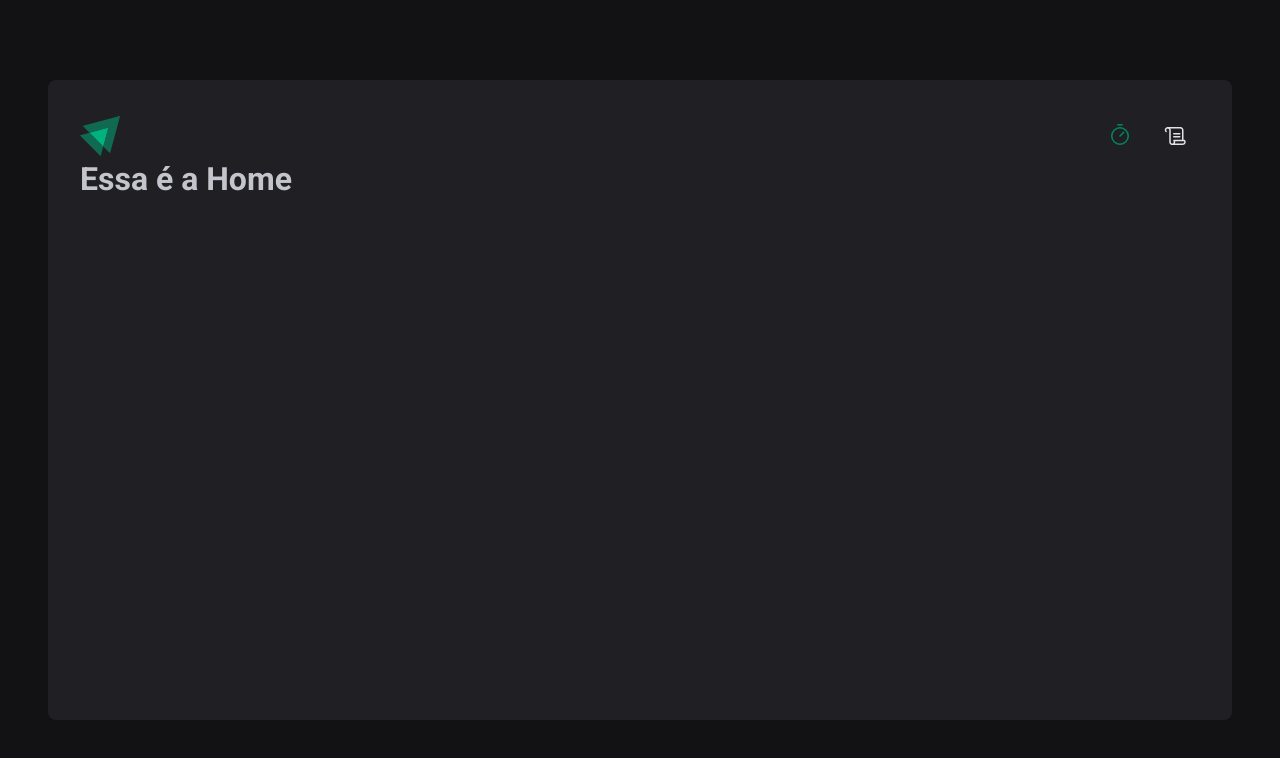
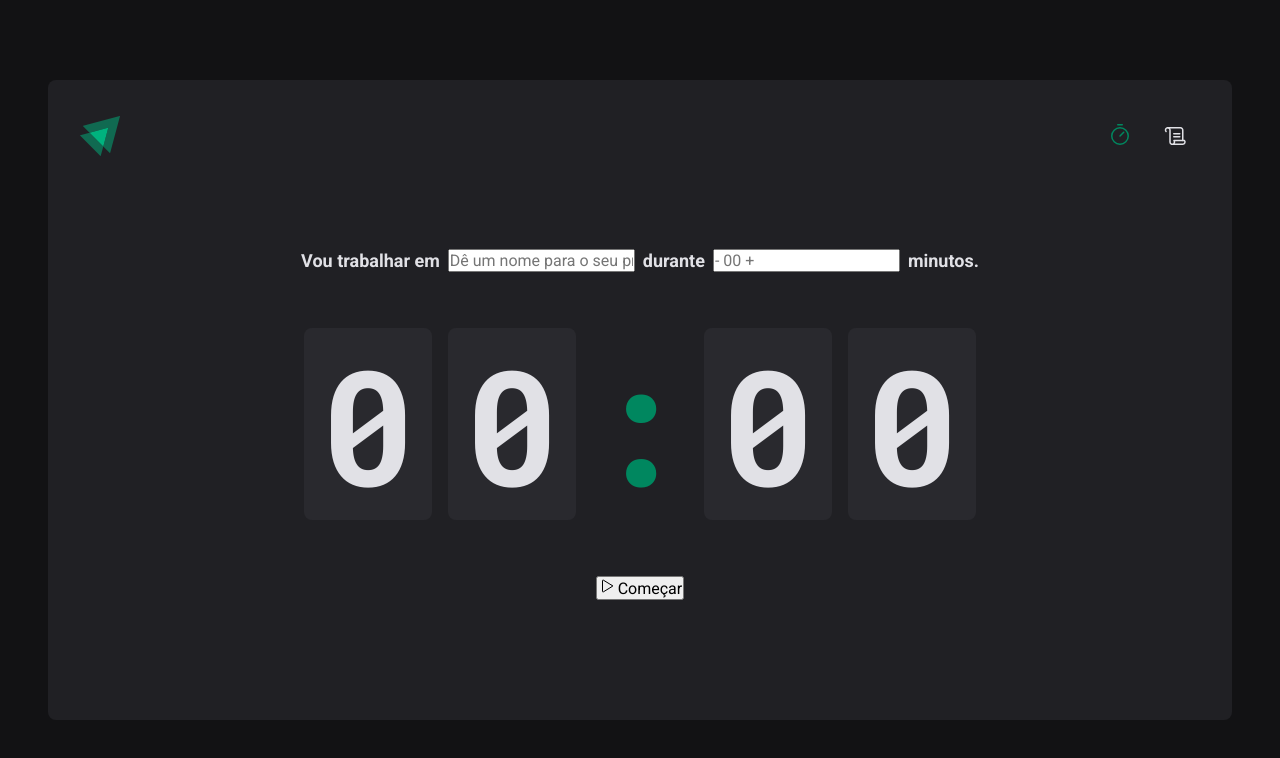
Before and after one commit to uitalorss/ignite-timer, a React (Vite) app: page / in a window 1280 px wide. Shown: the top 758 px of the page. Built offline with nearby package versions, Linux system fonts and the light colour scheme.

Commit message:
estilização do formulario e do contador da Home

```diff
--- a/index.html
+++ b/index.html
@@ -6,7 +6,7 @@
   <link rel="preconnect" href="https://fonts.googleapis.com">
   <link rel="preconnect" href="https://fonts.gstatic.com" crossorigin>
   <meta name="viewport" content="width=device-width, initial-scale=1.0" />
-  <link href="https://fonts.googleapis.com/css2?family=Roboto+Mono&family=Roboto:wght@400;700&display=swap" rel="stylesheet">
+  <link href="https://fonts.googleapis.com/css2?family=Roboto+Mono:wght@400;700&family=Roboto:wght@400;700&display=swap" rel="stylesheet">
   <title>Ignite Timer</title>
 </head>
 
--- a/src/Router.tsx
+++ b/src/Router.tsx
@@ -1,7 +1,7 @@
 import {Route, Routes} from 'react-router-dom'
 import { DefaultLayout } from './layouts/DefaultLayout'
 import { History } from './pages/History'
-import { Home } from './pages/Home'
+import { Home } from './pages/Home/index.tsx'
 
 export function Router(){
   return(
--- a/src/pages/Home.tsx
+++ /dev/null
@@ -1,7 +0,0 @@
-
-
-export function Home(){
-  return(
-    <h1>Essa é a Home</h1>
-  )
-}
--- /dev/null
+++ b/src/pages/Home/index.tsx
@@ -0,0 +1,29 @@
+import { Play } from "phosphor-react";
+import { CountdownContainer, FormContainer, HomeContainer, Separator } from "./styles";
+
+
+export function Home(){
+  return(
+    <HomeContainer>
+      <form action="">
+        <FormContainer>
+          <label htmlFor="task">Vou trabalhar em</label>
+          <input id="task" type="text" placeholder="Dê um nome para o seu projeto" />
+          <label htmlFor="counter">durante</label>
+          <input id="counter" type="number" placeholder="- 00 +" />
+          <span>minutos.</span>
+        </FormContainer>
+        <CountdownContainer>
+          <span>0</span>
+          <span>0</span>
+          <Separator>:</Separator>
+          <span>0</span>
+          <span>0</span>
+        </CountdownContainer>
+        <button type="submit">
+          <Play /> Começar
+        </button>
+      </form>
+    </HomeContainer>
+  )
+}
--- /dev/null
+++ b/src/pages/Home/styles.ts
@@ -0,0 +1,52 @@
+import styled from "styled-components";
+
+
+export const HomeContainer = styled.main`
+  flex: 1;
+
+  display: flex;
+  flex-direction: column;
+  align-items: center;
+  justify-content: center;
+  form{
+    display: flex;
+    flex-direction: column;
+    align-items: center;
+    justify-content: center;
+    gap: 3.5rem;
+  }
+`;
+
+export const FormContainer = styled.div`
+  width: 100%;
+  display: flex;
+  align-items: center;
+  justify-content: center;
+  flex-wrap: wrap;
+  gap: .5rem;
+  color: ${props => props.theme['gray-100']};
+  font-size: 1.125rem;
+  font-weight: 700;
+`
+
+export const CountdownContainer = styled.div`
+  font-family: 'Roboto Mono', monospace;
+  font-weight: 700;
+  font-size: 10rem;
+  line-height: 8rem;
+  color: ${props => props.theme['gray-100']};
+
+  display: flex;
+  gap: 1rem;
+  span{
+    background: ${props => props.theme['gray-700']};
+    padding: 2rem 1rem;
+    border-radius: 8px;
+  }
+`
+
+export const Separator = styled.div`
+padding: 2rem 0;
+color: ${props => props.theme['green-500']};
+
+`
--- a/src/styles/global.ts
+++ b/src/styles/global.ts
@@ -15,6 +15,7 @@ export const GlobalStyle = createGlobalStyle`
 body{
   background: ${props => props.theme['gray-900']};
   color: ${props => props.theme['gray-300']};
+  -webkit-font-smoothing: antialiased;
 }
 
 body, input, textarea, button{
```
